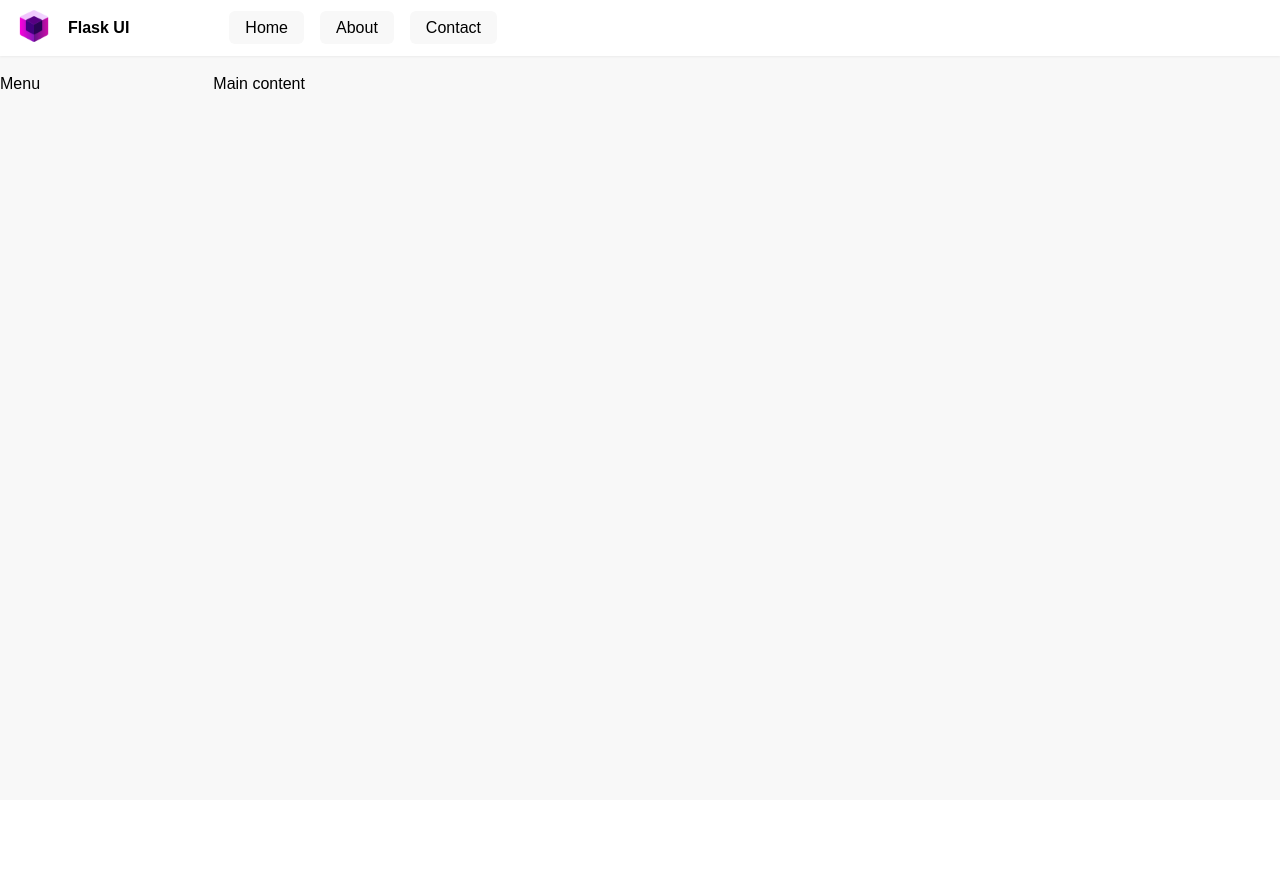
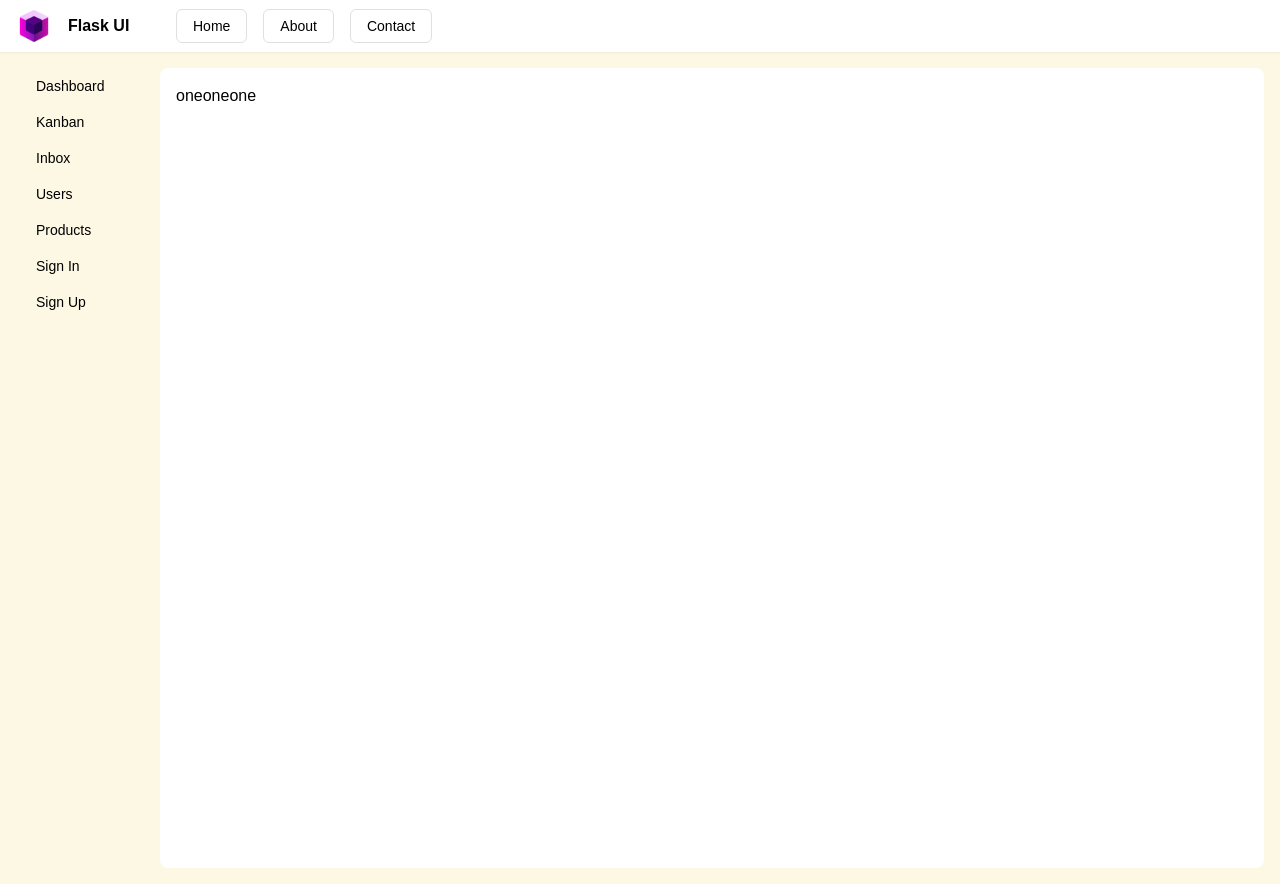
Before and after one commit to kravindranath/flask, a Flask app: page / in a window 1280 px wide. Before the commit the page ends 89 px from the top, so only its background shows below. Run offline with Flask 3, Linux system fonts and the light colour scheme.

Commit message:
make 16 col grid

```diff
--- a/webapp/templates/home.html
+++ b/webapp/templates/home.html
@@ -9,10 +9,10 @@
 
     <link rel="stylesheet" type="text/css" href="{{ url_for('static', filename='tailwind/3.3.1/main.min.css')}}" />
 </head>
-<body class="bg-gray-100">
+<body class="bg-beige">
   <div class="container mx-auto px-0 max-w-full">
     <!-- Header start -->
-    <div class="grid grid-cols-12 flex-1 flex-wrap justify-start bg-white drop-shadow-sm py-2 mb-4">
+    <div class="grid grid-cols-16 flex-1 flex-wrap justify-start bg-white drop-shadow-sm py-2">
       <div class="flex flex-row justify-start col-span-2 pl-4">
         <div class="mr-2">
           <img src="static/images/logo.png" class="w-9" />
@@ -24,20 +24,64 @@
       <!-- Main content start -->
       <div class="col-span-10 ml-4">
         <nav class="flex-no-wrap relative">
-          <ul class="flex flex-row justify-start">
-            <li class="mr-4 inline-block py-2"><a class="px-4 py-2 rounded-md bg-gray-100" href="#">Home</a></li>
-            <li class="mr-4 inline-block py-2"><a class="px-4 py-2 rounded-md bg-gray-100" href="#">About</a></li>
-            <li class="mr-4 inline-block py-2"><a class="px-4 py-2 rounded-md bg-gray-100" href="#">Contact</a></li>
+          <ul class="flex flex-row justify-start text-sm">
+            <li class="mr-4 inline-block py-2"><a class="px-4 py-2 rounded-md border border-gray-200" href="#">Home</a></li>
+            <li class="mr-4 inline-block py-2"><a class="px-4 py-2 rounded-md border border-gray-200" href="#">About</a></li>
+            <li class="mr-4 inline-block py-2"><a class="px-4 py-2 rounded-md border border-gray-200" href="#">Contact</a></li>
           </ul>
         </nav>
       </div>
     </div>
-    <div class="grid grid-cols-12 flex-1 flex-wrap justify-start">
-      <div class="flex flex-column col-span-2">
-        Menu
+    <div class="grid grid-cols-16 flex-1 flex-wrap justify-start relative">
+      <div class="flex flex-column col-span-2 mx-4 my-4 rounded-lg h-screen">
+        <aside id="default-sidebar" class="w-full" aria-label="Sidebar">
+          <div class="h-full bg-gray-50 dark:bg-gray-800">
+             <ul class="flex flex-col text-sm">
+                <li>
+                   <a href="#" class="flex items-center p-2 text-black dark:text-white hover:bg-beige-dark hover:text-black rounded-sm">
+                     <span class="ml-3">Dashboard</span>
+                   </a>
+                </li>
+                <li>
+                   <a href="#" class="flex items-center p-2 text-black dark:text-white hover:bg-beige-dark hover:text-black rounded-sm">
+                     <span class="flex-1 ml-3 whitespace-nowrap">Kanban</span>
+                   </a>
+                </li>
+                <li>
+                   <a href="#" class="flex items-center p-2 text-black dark:text-white hover:bg-beige-dark hover:text-black rounded-sm">
+                     <span class="flex-1 ml-3 whitespace-nowrap">Inbox</span>
+                   </a>
+                </li>
+                <li>
+                   <a href="#" class="flex items-center p-2 text-black dark:text-white hover:bg-beige-dark hover:text-black rounded-sm">
+                     <span class="flex-1 ml-3 whitespace-nowrap">Users</span>
+                   </a>
+                </li>
+                <li>
+                   <a href="#" class="flex items-center p-2 text-black dark:text-white hover:bg-beige-dark hover:text-black rounded-sm">
+                     <span class="flex-1 ml-3 whitespace-nowrap">Products</span>
+                   </a>
+                </li>
+                <li>
+                   <a href="#" class="flex items-center p-2 text-black dark:text-white hover:bg-beige-dark hover:text-black rounded-sm">
+                     <span class="flex-1 ml-3 whitespace-nowrap">Sign In</span>
+                   </a>
+                </li>
+                <li>
+                   <a href="#" class="flex items-center p-2 text-black dark:text-white hover:bg-beige-dark hover:text-black rounded-sm">
+                     <span class="flex-1 ml-3 whitespace-nowrap">Sign Up</span>
+                   </a>
+                </li>
+             </ul>
+          </div>
+       </aside>
       </div>
-      <div class="flex flex-row col-span-10">
-        Main content
+      <div class="flex flex-column col-span-14 mt-4 mr-4 p-4 rounded-lg h-screen bg-white ">
+        <div class="flex flex-row flex-1">
+            <div>one</div>
+            <div>one</div>
+            <div>one</div>
+        </div>
       </div>
     </div>
       <!-- Footer start -->
```
Also changed, not shown: tailwind.config.js (+15 -7 lines), webapp/static/tailwind/3.3.1/main.min.css.
